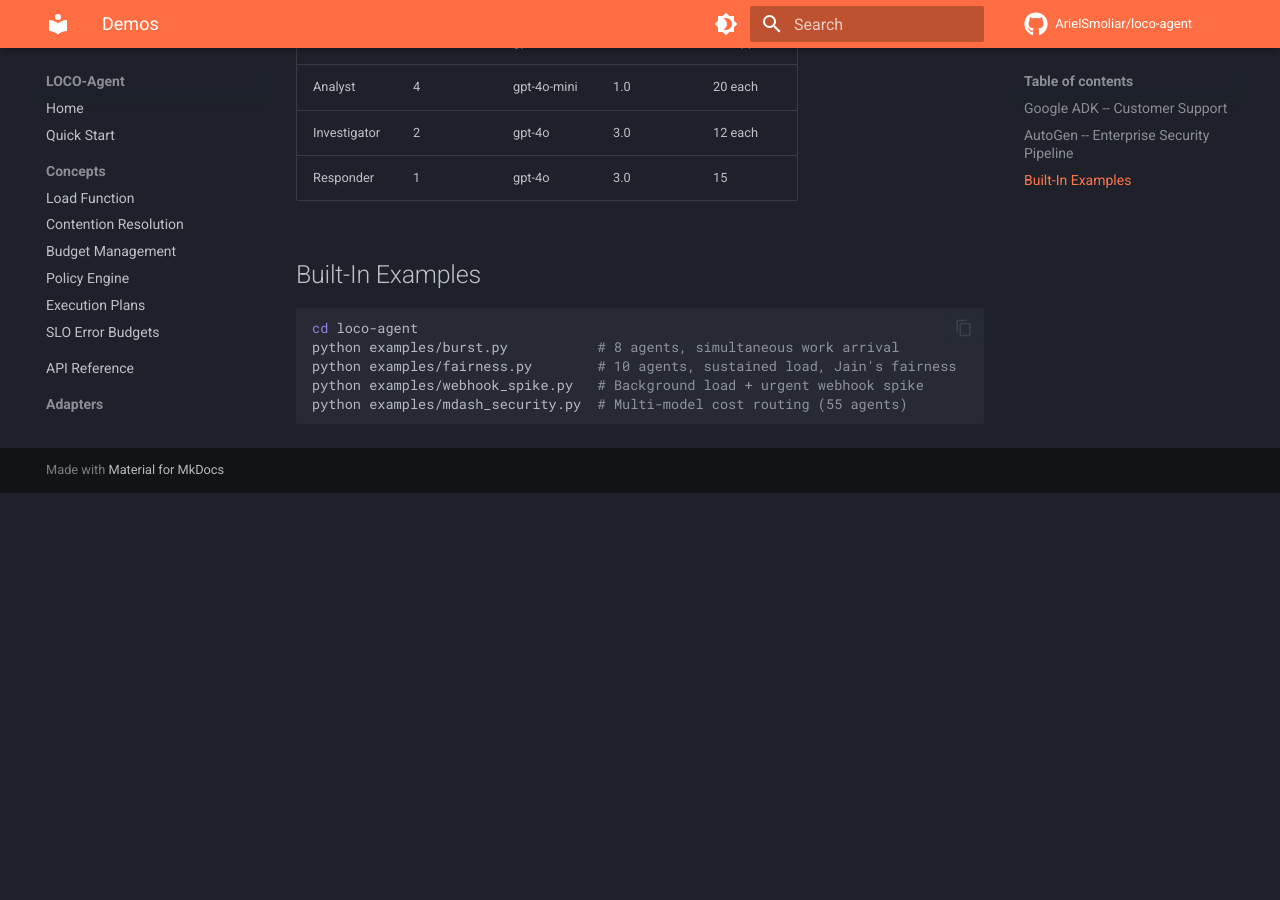
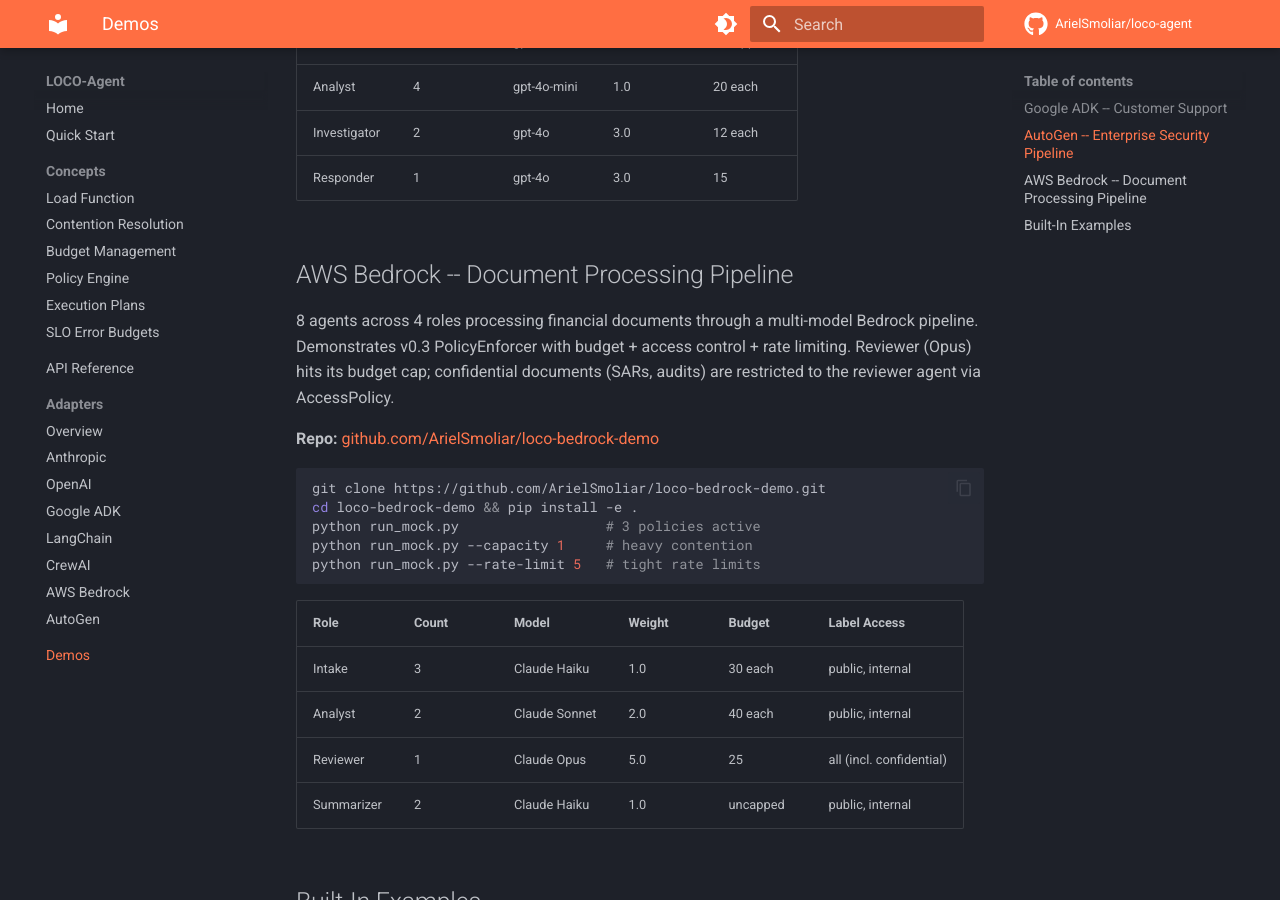
Before and after one commit to ArielSmoliar/loco-agent, an MkDocs documentation site: the page built from docs/demos.md, in a window 1280 px wide and 900 px high, scrolled down 1101 px. Built offline with MkDocs 1.6.1 and Material for MkDocs 9.7.7, drawn with Linux system fonts in a browser that asks for light colours; comment, search, counter and statistics services are not loaded; before the commit the page ends 1594 px from its top, so only the background shows below that.

Commit message:
docs: add AWS Bedrock demo to demos page
Co-Authored-By: Claude Opus 4.6 (1M context) <noreply@anthropic.com>

````diff
--- a/docs/demos.md
+++ b/docs/demos.md
@@ -47,6 +47,27 @@ python run_mock.py --capacity 1         # heavy PTU contention
 | Investigator | 2 | gpt-4o | 3.0 | 12 each |
 | Responder | 1 | gpt-4o | 3.0 | 15 |
 
+## AWS Bedrock -- Document Processing Pipeline
+
+8 agents across 4 roles processing financial documents through a multi-model Bedrock pipeline. Demonstrates v0.3 PolicyEnforcer with budget + access control + rate limiting. Reviewer (Opus) hits its budget cap; confidential documents (SARs, audits) are restricted to the reviewer agent via AccessPolicy.
+
+**Repo:** [github.com/ArielSmoliar/loco-bedrock-demo](https://github.com/ArielSmoliar/loco-bedrock-demo)
+
+```bash
+git clone https://github.com/ArielSmoliar/loco-bedrock-demo.git
+cd loco-bedrock-demo && pip install -e .
+python run_mock.py                  # 3 policies active
+python run_mock.py --capacity 1     # heavy contention
+python run_mock.py --rate-limit 5   # tight rate limits
+```
+
+| Role | Count | Model | Weight | Budget | Label Access |
+|------|-------|-------|--------|--------|-------------|
+| Intake | 3 | Claude Haiku | 1.0 | 30 each | public, internal |
+| Analyst | 2 | Claude Sonnet | 2.0 | 40 each | public, internal |
+| Reviewer | 1 | Claude Opus | 5.0 | 25 | all (incl. confidential) |
+| Summarizer | 2 | Claude Haiku | 1.0 | uncapped | public, internal |
+
 ## Built-In Examples
 
 ```bash
````
